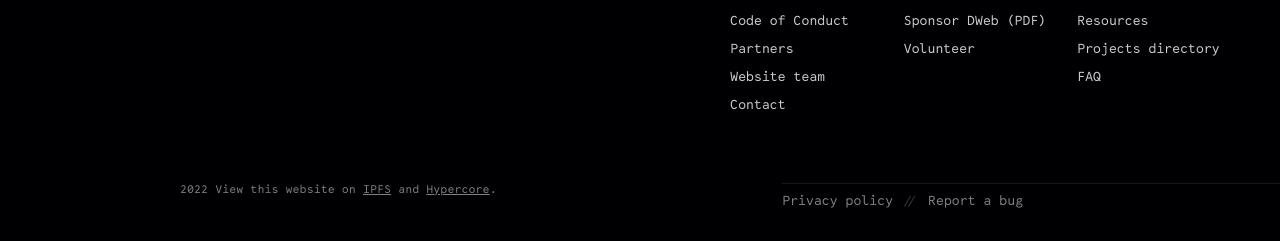
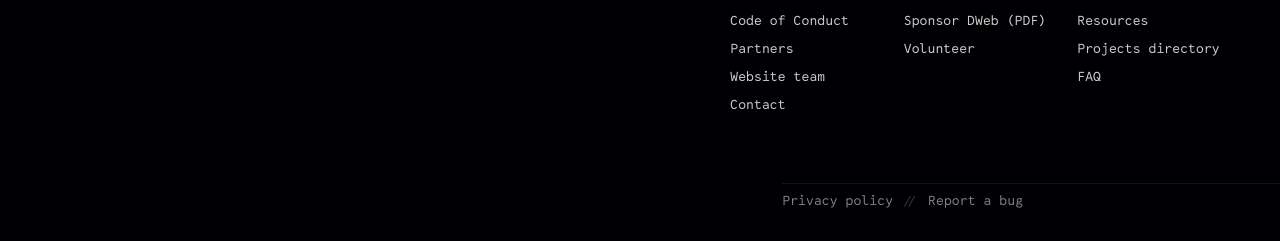
Before and after one commit to getdweb/dweb-gatsby, a Gatsby site: page /faq in a window 1280 px wide. Shown: the part 2292-2533 px from the top of the page. Built offline with nearby package versions, Linux system fonts and the light colour scheme; Gatsby itself is replaced by a stand-in of ours.

Commit message:
remove broken ipfs/hypercore

```diff
--- a/src/components/Footer.js
+++ b/src/components/Footer.js
@@ -166,12 +166,12 @@ export default function Footer() {
                   Report a bug
                 </a>
               </div>
-              <div
+              {/* <div
                 className="footer__copyright"
                 dangerouslySetInnerHTML={{
                   __html: `${new Date().getFullYear()} View this website on <a href=\"ipns://getdweb.net\">IPFS</a> and <a href=\"hyper://4392a5062f7bf93c26543ca7a85a009b4e568117d107f31788676377e7b4ef45\">Hypercore</a>.`,
                 }}
-              ></div>
+              ></div> */}
             </div>
           </div>
         </div>
```
